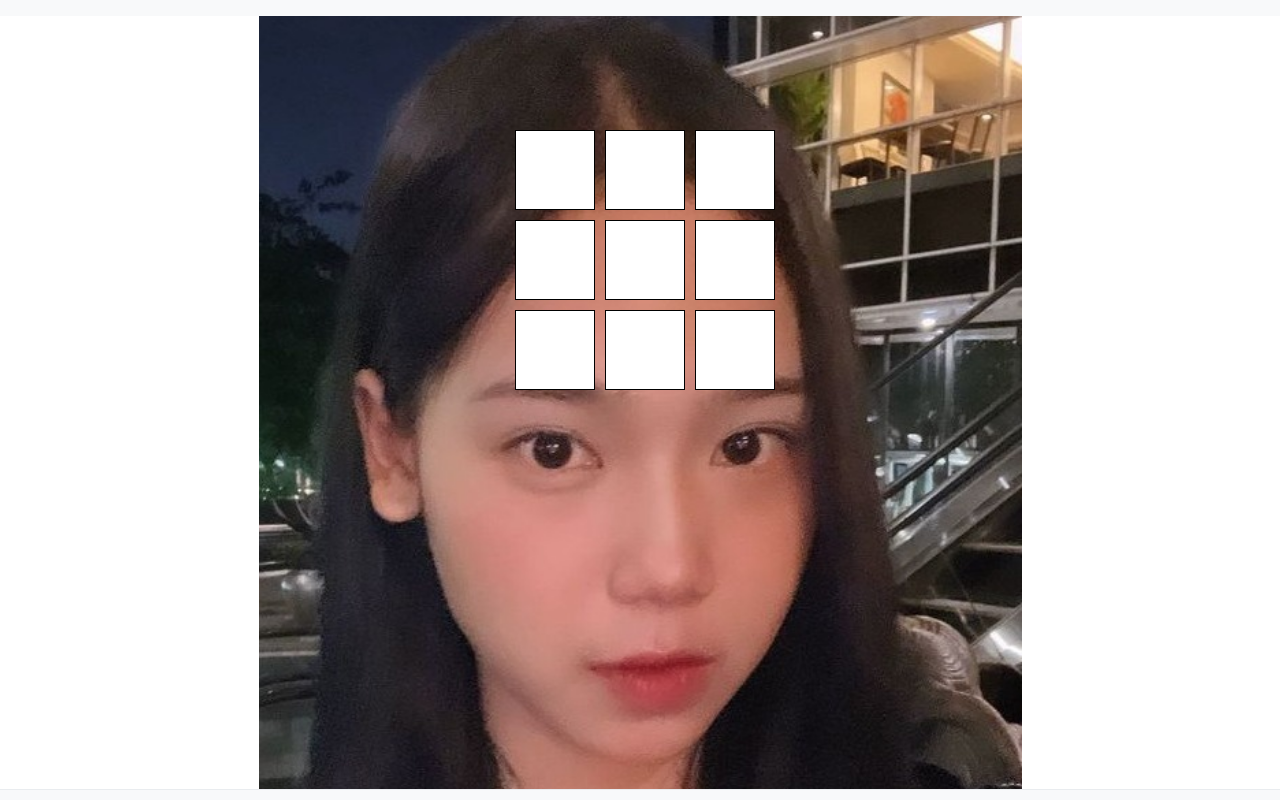
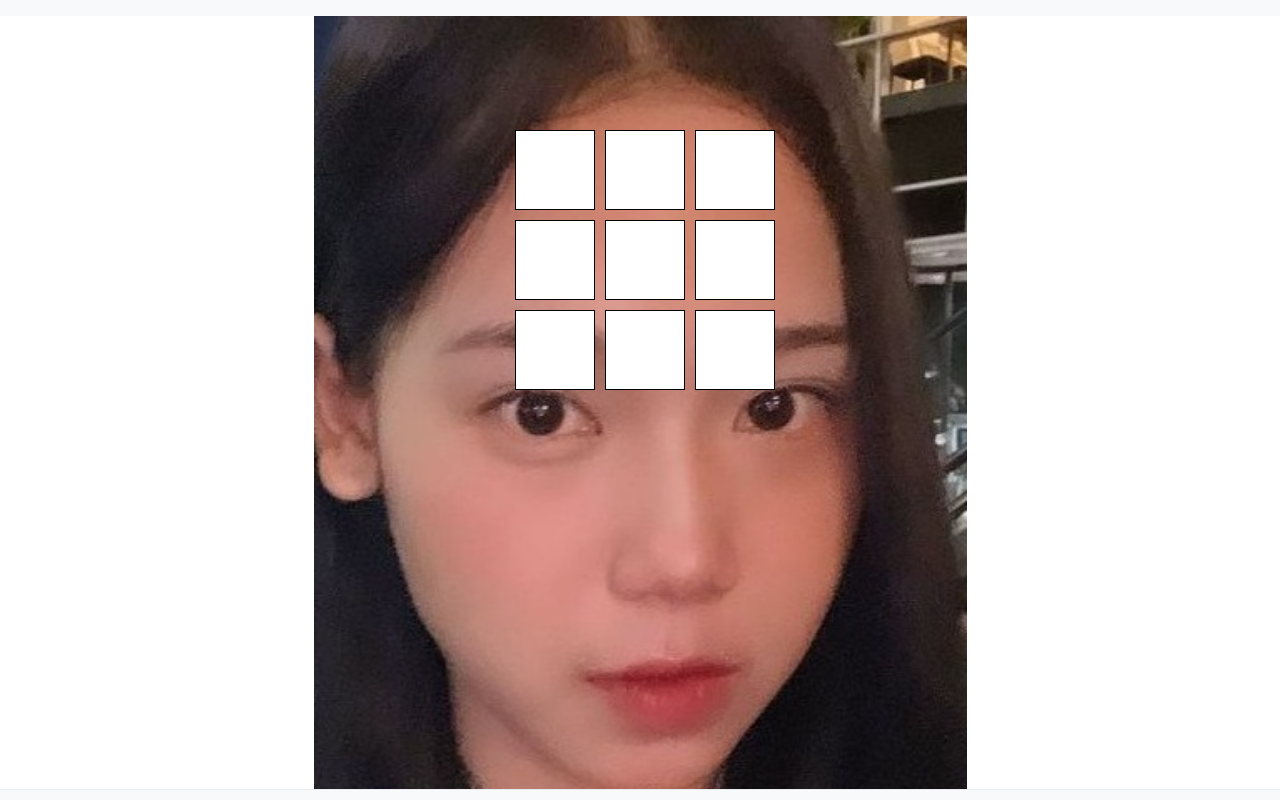
Before and after one commit to yechika/jidatLana, a plain HTML site: page index.html in a window 1280 px wide. Drawn offline with nearby package versions, Linux system fonts and the light colour scheme.

Commit message:
Update index.html

```diff
--- a/index.html
+++ b/index.html
@@ -29,7 +29,7 @@
             font-size: 16px;
         }
         .bg {
-            background-image: url('lana6.jpeg');
+            background-image: url('lana7.jpeg');
             background-size: contain;
             background-position: center;
             background-repeat: no-repeat;
```
